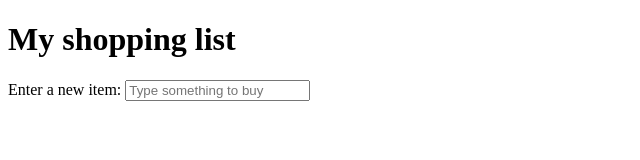
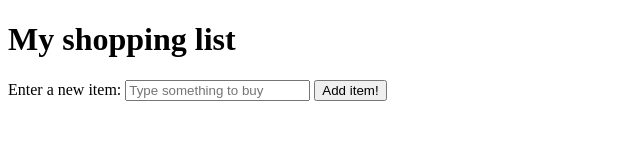
Before and after one commit to Zia18/powercoders, a plain HTML site: page shopping/index.html in a window 1280 px wide. Shown: the whole page, without its empty margins (0-640 px from the left). Drawn offline with Linux system fonts and the light colour scheme.

Commit message:
Initial Skelaton shopping list.
-HTML
-CSS
-Empty-Java

```diff
--- a/shopping/index.html
+++ b/shopping/index.html
@@ -14,6 +14,7 @@
       <label for="item">Enter a new item:</label>
       <input type="text" id="item"
              placeholder="Type something to buy">
+      <button class="button">Add item!</button>
     </div>
     <ul>
 
```
